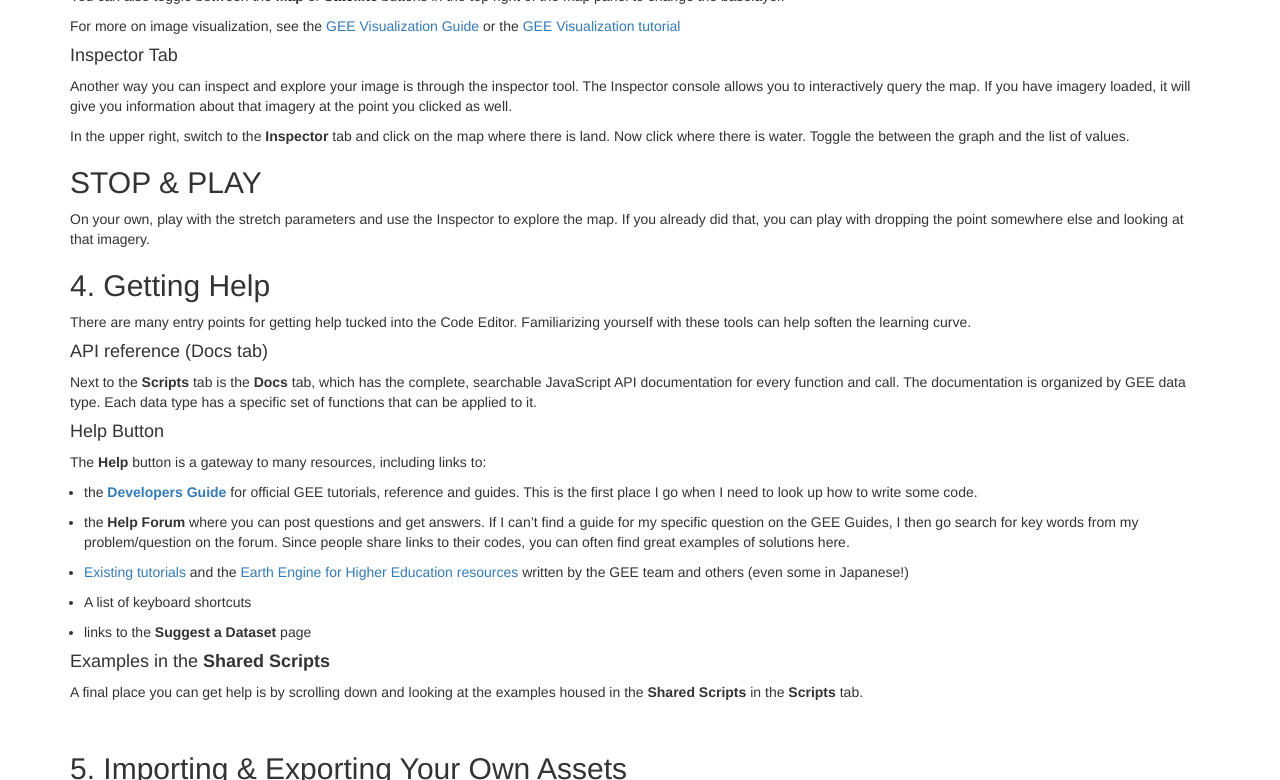
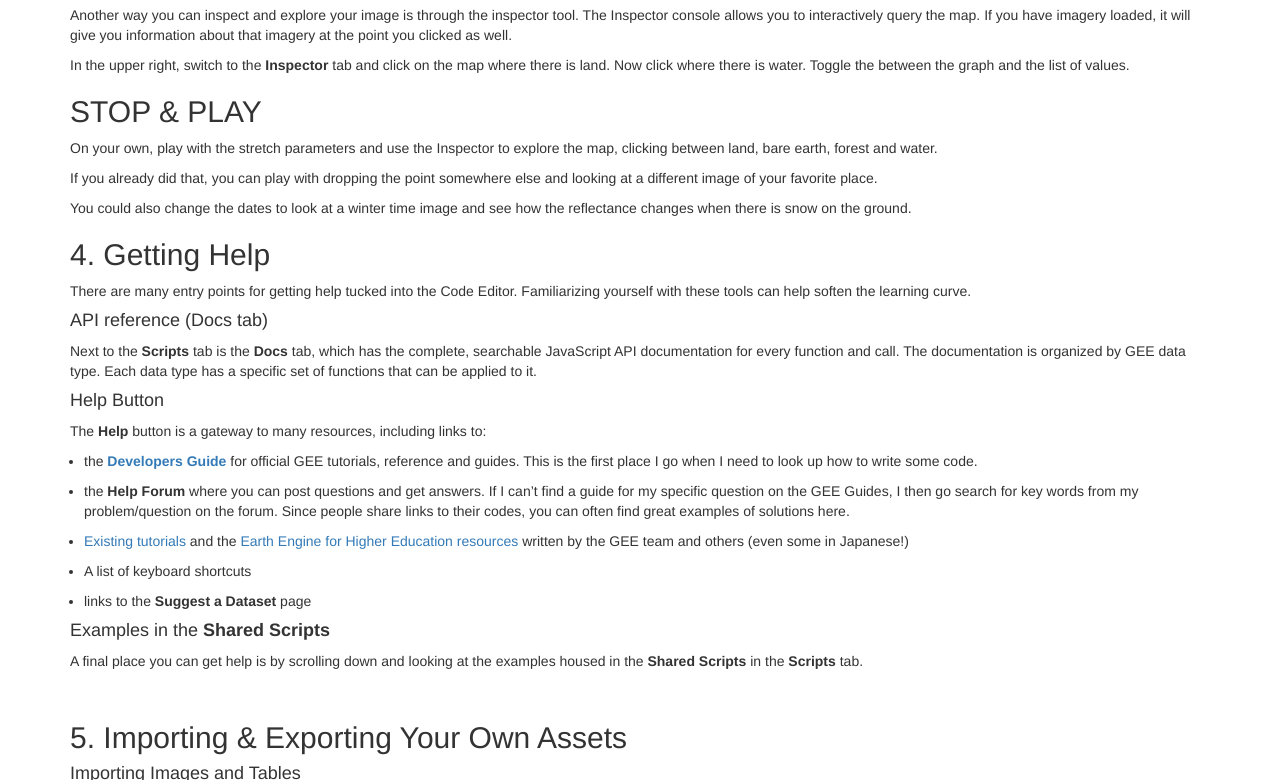
Before and after one commit to geohackweek/GoogleEarthEngine, a Jekyll site: the page built from _episodes/02-code-editor.md, in a window 1280 px wide and 900 px high, scrolled down 5381 px, cut to the strip 120-900 px from the top of the window. Built offline with Jekyll 4.4.1, drawn with Linux system fonts in a browser that asks for light colours.

Commit message:
swapped figure 02

```diff
--- a/_episodes/02-code-editor.md
+++ b/_episodes/02-code-editor.md
@@ -218,8 +218,11 @@ In the upper right, switch to the **Inspector** tab and click on the map where t
 
 ## STOP & PLAY
 
-On your own, play with the stretch parameters and use the Inspector to explore the map.
-If you already did that, you can play with dropping the point somewhere else and looking at that imagery.
+On your own, play with the stretch parameters and use the Inspector to explore the map, clicking between land, bare earth, forest and water.
+
+If you already did that, you can play with dropping the point somewhere else and looking at a different image of your favorite place.
+
+You could also change the dates to look at a winter time image and see how the reflectance changes when there is snow on the ground.
 
 
 ## 4. Getting Help
```
Also changed, not shown: fig/02_monoLake.png.
